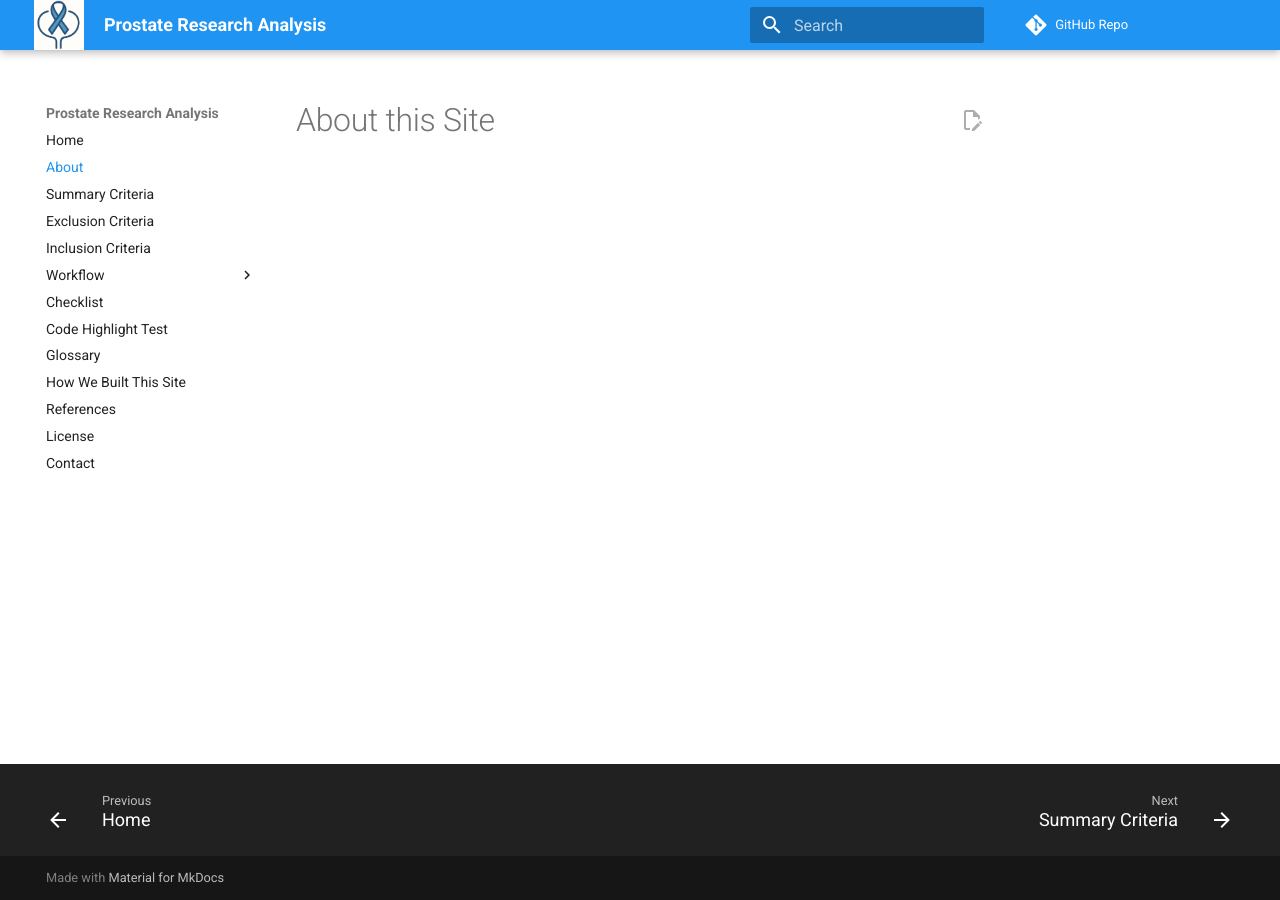
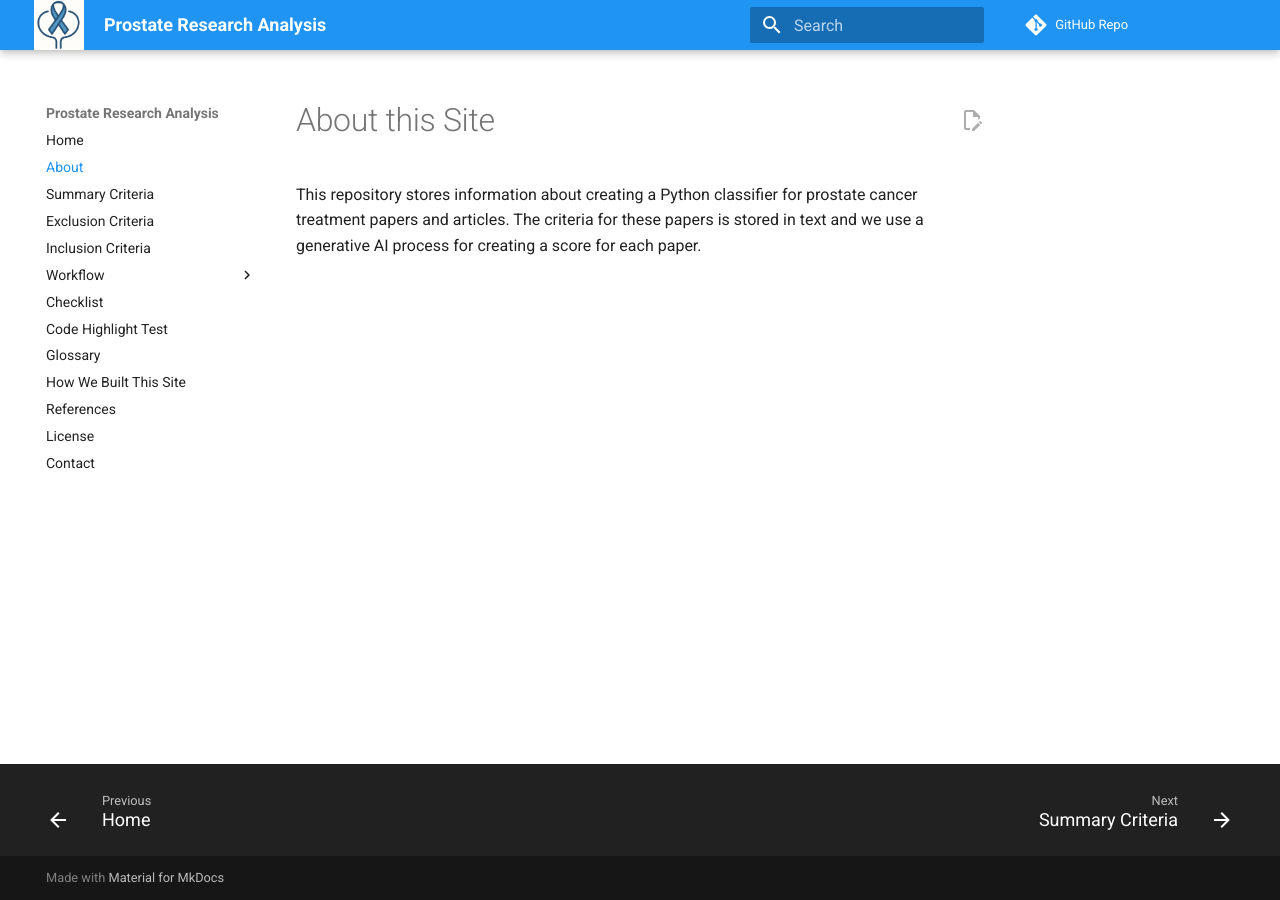
Before and after one commit to dmccreary/prostate-research-analysis, an MkDocs documentation site: the page built from docs/about.md, in a window 1280 px wide. Built offline with MkDocs 1.6.1 and Material for MkDocs 9.7.7, drawn with Linux system fonts in a browser that asks for light colours; comment, search, counter and statistics services are not loaded.

Commit message:
Change the content of the README

```diff
--- a/docs/about.md
+++ b/docs/about.md
@@ -1 +1,6 @@
 # About this Site
+
+This repository stores information about creating a Python classifier
+for prostate cancer treatment papers and articles.
+The criteria for these papers is stored in text and
+we use a generative AI process for creating a score for each paper.
```
